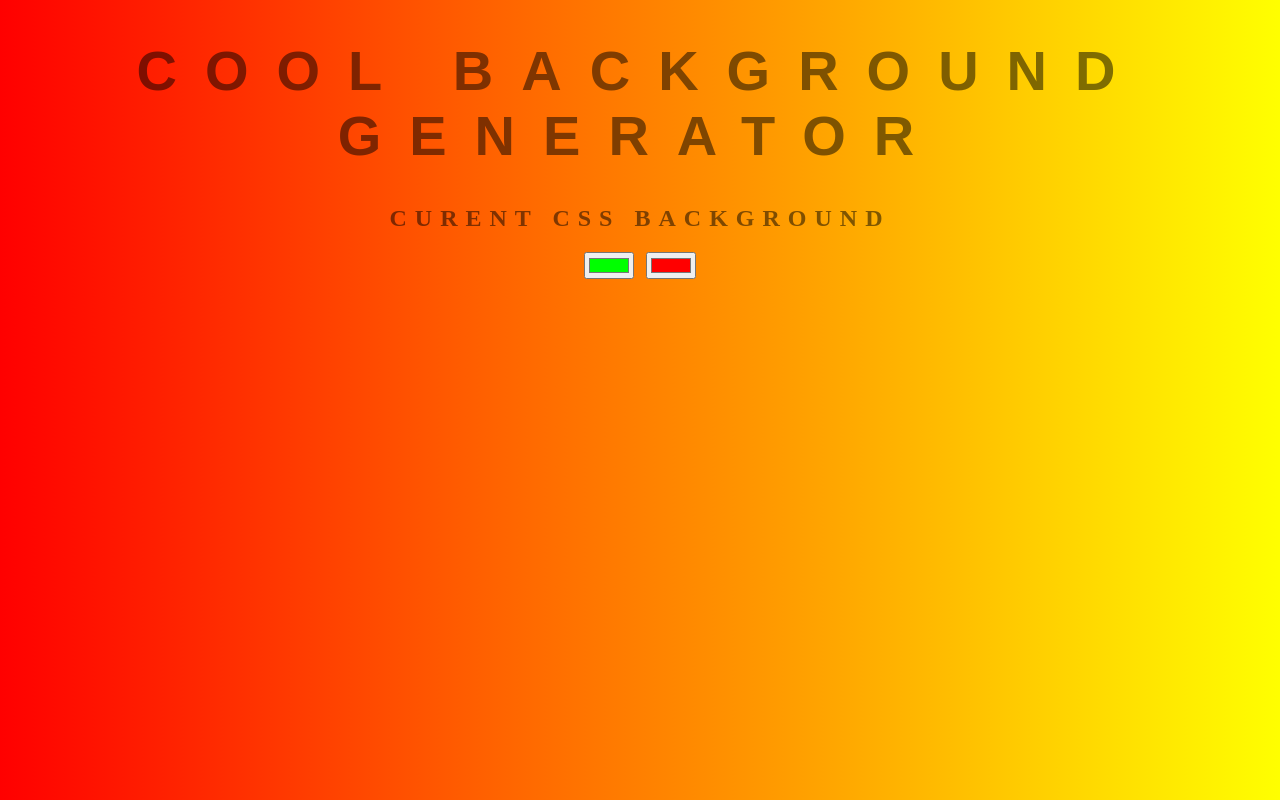
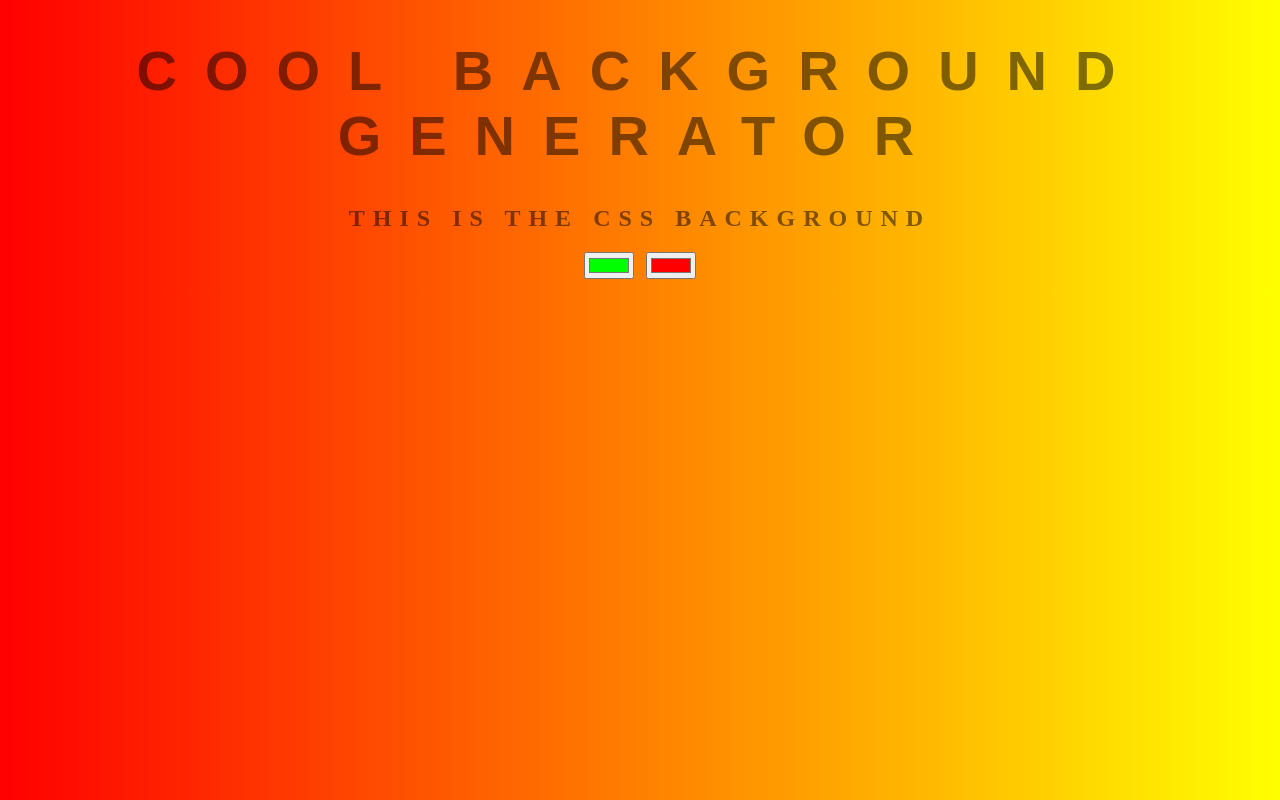
Before and after one commit to misscidella/background-generator, a plain HTML site: page index.html in a window 1280 px wide. Drawn offline with Linux system fonts and the light colour scheme.

Commit message:
changing text

```diff
--- a/index.html
+++ b/index.html
@@ -6,7 +6,7 @@
 </head>
 <body id="gradient">
 	<h1>Cool background generator</h1>
-	<h2>Curent CSS Background</h2>
+	<h2>This is the  CSS Background</h2>
 	<input class="color1" type="color" name="color1" value="#00ff00" >
 	<input class="color2" type="color" name="color2" value="#ff0000" >
 	<h3></h3>
```
